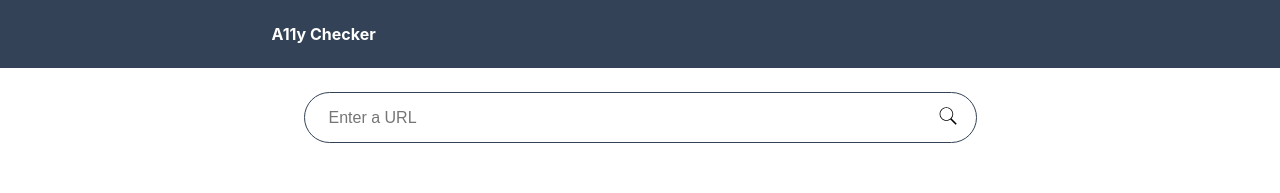
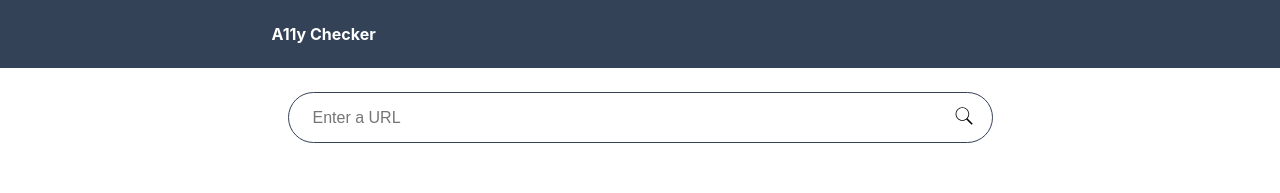
Before and after one commit to dianajohnson13/a11y-app, a React (Create React App) app in the folder client/: page / in a window 1280 px wide. Shown: the top 193 px of the page. Built offline with nearby package versions, Linux system fonts and the light colour scheme; the HTML template or start-up script is replaced by a standard one.

Commit message:
Fix margin for alignment

```diff
--- a/client/src/styles/MainSearch.css
+++ b/client/src/styles/MainSearch.css
@@ -4,7 +4,7 @@ form {
 }
 
 .search-container {
-    margin: 0 2rem;
+    margin: 0 1rem;
     padding: .75rem;
     border: 1px solid var(--primary-color);
     border-radius: 2rem;
```
